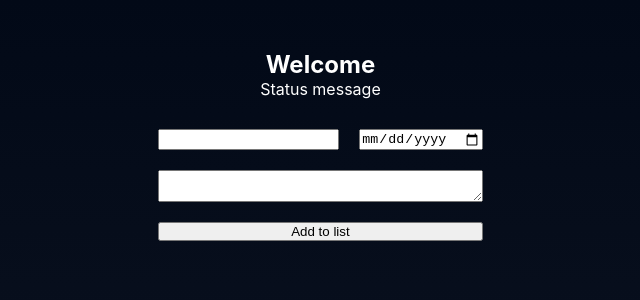
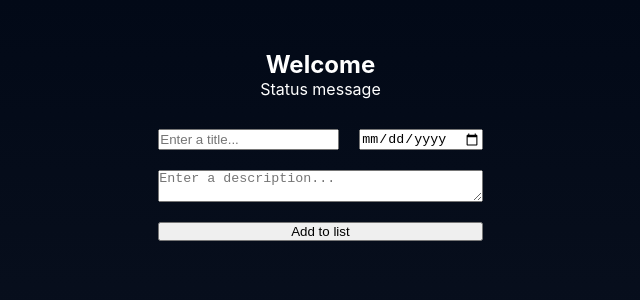
Before and after one commit to FrstF4ll/web-todo-react, a React app: page / in a window 1280 px wide. Shown: the top 300 px of the page, without its empty margins (228-868 px from the left). Built offline with nearby package versions, Linux system fonts and the light colour scheme; the HTML template or start-up script is replaced by a standard one.

Commit message:
feat: implement placeholder for description and title inputs.

```diff
--- a/src/Todos.tsx
+++ b/src/Todos.tsx
@@ -2,10 +2,10 @@ export const TodoInputs = () => {
   return (
     <form id="todo-inputs" className="flex-column">
       <div id="date-title-wrapper">
-        <input type="text" />
+        <input type="text" placeholder="Enter a title..."/>
         <input type="date" />
       </div>
-      <textarea />
+      <textarea placeholder="Enter a description..."/>
       <button type="button">Add to list</button>
     </form>
   );
```
